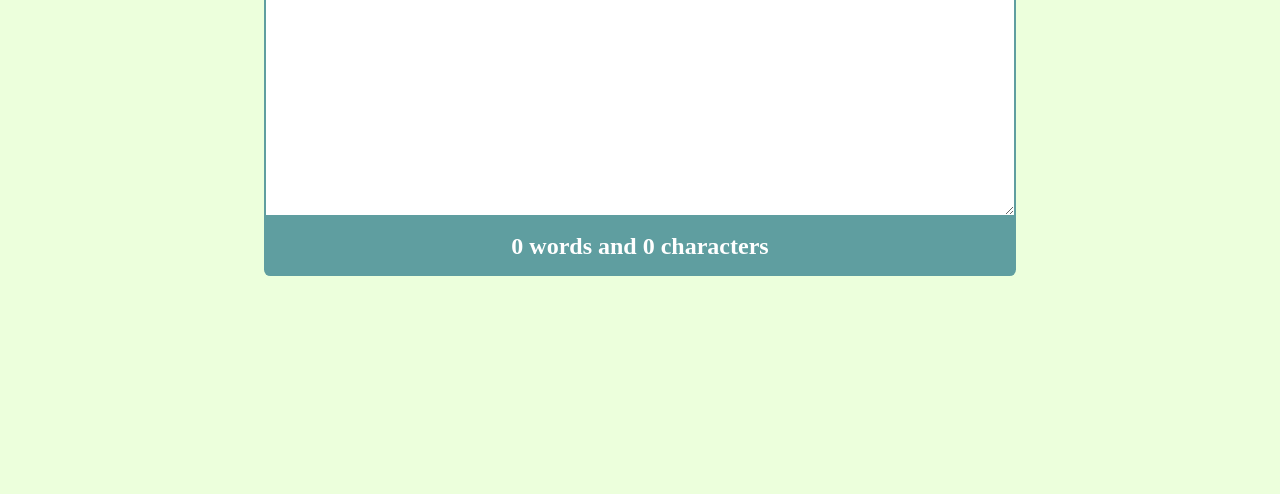
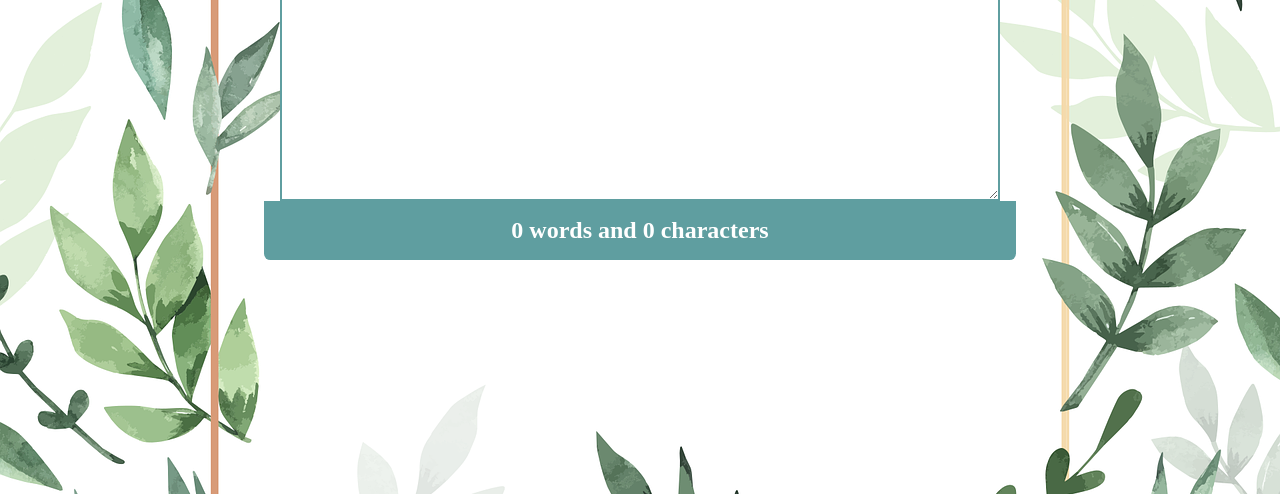
Before and after one commit to Sonu-Dutta/WordChar-counter, a plain HTML site: page index.html in a window 1280 px wide. Shown: the part 306-800 px from the top of the page. Drawn offline with Linux system fonts and the light colour scheme.

Commit message:
Update style.css

```diff
--- a/css/style.css
+++ b/css/style.css
@@ -14,7 +14,6 @@ body{
     align-items: center;
     gap: 0rem;
     justify-content: center;
-    background-color:#ECFFDC;
 }
 h1{
     width: 45rem;
@@ -26,6 +25,7 @@ h1{
 
 }
 textarea{
+    background-color:#ECFFDC
     padding: 1rem;
     width: 44.72rem;
     border: 2px solid cadetblue;
```
